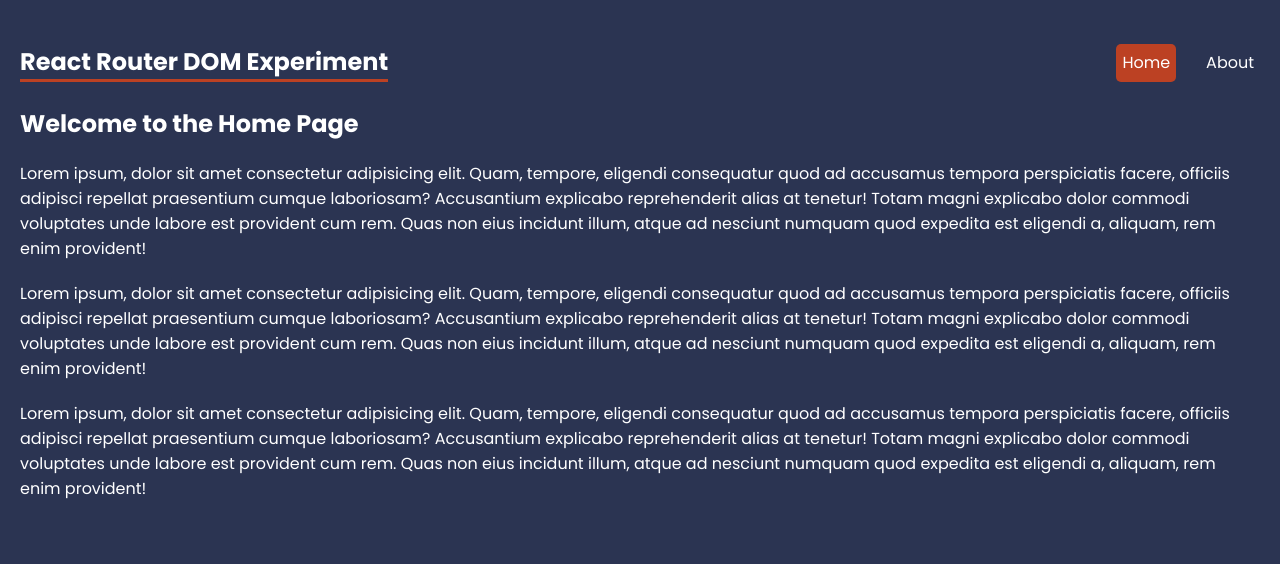
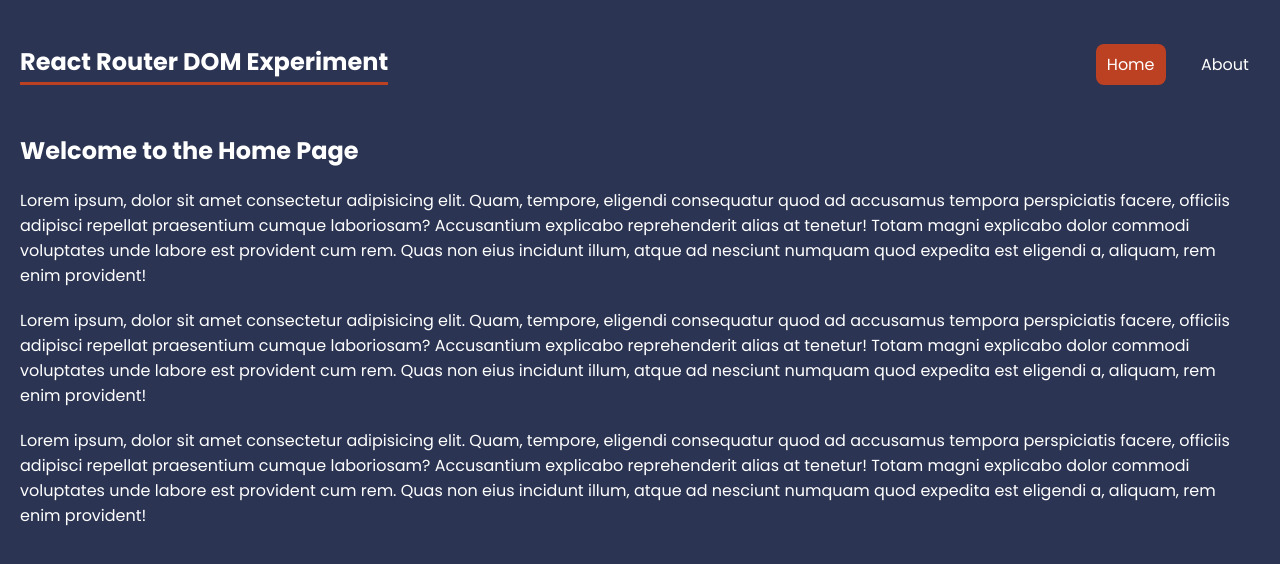
Before and after one commit to prajwal-hebbar-07/react-router-dom-experiment, a React (Vite) app: page / in a window 1280 px wide. Shown: the top 564 px of the page. Built offline with nearby package versions, Linux system fonts and the light colour scheme.

Commit message:
Some styling changes & added a newer approach to declare routes

```diff
--- a/src/App.jsx
+++ b/src/App.jsx
@@ -1,28 +1,29 @@
 // Import for all the items required to add routes for the application.
-import { BrowserRouter, Routes, Route, NavLink } from "react-router-dom";
+import {
+  Route,
+  RouterProvider,
+  createBrowserRouter,
+  createRoutesFromElements,
+} from "react-router-dom";
 
 // Import for all the pages in the routes.
 import Home from "./pages/Home";
 import About from "./pages/About";
 
+// Import for the layouts of the pages
+import RootLayout from "./layouts/RootLayout";
+
+const router = createBrowserRouter(
+  createRoutesFromElements(
+    <Route path="/" element={<RootLayout />}>
+      <Route index element={<Home />} />
+      <Route path="about" element={<About />} />
+    </Route>
+  )
+);
+
 const App = () => {
-  return (
-    <BrowserRouter>
-      <header>
-        <nav>
-          <h1>React Router DOM Experiment</h1>
-          <NavLink to="/">Home</NavLink>
-          <NavLink to="/about">About</NavLink>
-        </nav>
-      </header>
-      <main>
-        <Routes>
-          <Route index element={<Home />} />
-          <Route path="/about" element={<About />} />
-        </Routes>
-      </main>
-    </BrowserRouter>
-  );
+  return <RouterProvider router={router} />;
 };
 
 export default App;
--- a/src/index.css
+++ b/src/index.css
@@ -46,8 +46,8 @@ header nav h1 {
 
 header nav a {
   text-decoration: none;
-  padding: 6px;
-  border-radius: 5px;
+  padding: 0.5rem 0.7rem;
+  border-radius: 0.5rem;
 }
 
 header nav a.active {
@@ -55,6 +55,10 @@ header nav a.active {
 }
 
 /* page content */
+main {
+  max-width: 100%;
+  margin: 3rem auto;
+}
 
 /* help layout */
 
--- /dev/null
+++ b/src/layouts/RootLayout.jsx
@@ -0,0 +1,21 @@
+import { NavLink, Outlet } from "react-router-dom";
+
+const RootLayout = () => {
+  return (
+    <div className="root-layout">
+      <header>
+        <nav>
+          <h1>React Router DOM Experiment</h1>
+          {/* This makes sure that the page is not completely loaded and all the content will be displayed in the Outlet */}
+          <NavLink to="/">Home</NavLink>
+          <NavLink to="about">About</NavLink>
+        </nav>
+      </header>
+      <main>
+        <Outlet />
+      </main>
+    </div>
+  );
+};
+
+export default RootLayout;
--- a/src/pages/About.jsx
+++ b/src/pages/About.jsx
@@ -1,6 +1,6 @@
 const About = () => {
   return (
-    <div className="aboutPage">
+    <div className="about-page">
       <h2>This is the About Page!</h2>
       <p>
         Lorem, ipsum dolor sit amet consectetur adipisicing elit. Modi
--- a/src/pages/Home.jsx
+++ b/src/pages/Home.jsx
@@ -1,6 +1,6 @@
 const Home = () => {
   return (
-    <div className="homePage">
+    <div className="home-page">
       <h2>Welcome to the Home Page</h2>
       <p>
         Lorem ipsum, dolor sit amet consectetur adipisicing elit. Quam, tempore,
```
